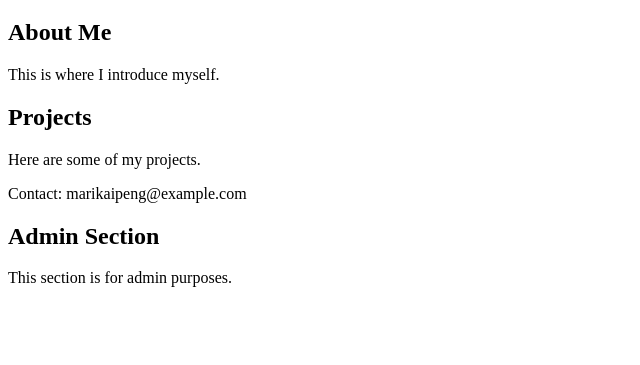
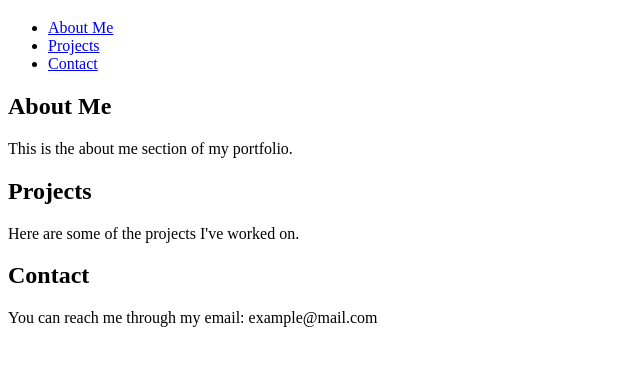
Before and after one commit to marikaipeng/My-portfolio-website, a website: page index.html in a window 1280 px wide. Shown: the part 61-426 px from the top of the page, without its empty margins (0-640 px from the left). Drawn offline with Linux system fonts and the light colour scheme.

Commit message:
Updated index.html with corrected content and proper HTML structure.

```diff
--- a/index.html
+++ b/index.html
@@ -4,28 +4,31 @@
     <meta charset="UTF-8">
     <meta name="viewport" content="width=device-width, initial-scale=1.0">
     <title>My Portfolio</title>
+    <link rel="stylesheet" href="styles.css">
 </head>
 <body>
     <header>
         <h1>Welcome to My Portfolio</h1>
+        <nav>
+            <ul>
+                <li><a href="#about">About Me</a></li>
+                <li><a href="#projects">Projects</a></li>
+                <li><a href="#contact">Contact</a></li>
+            </ul>
+        </nav>
     </header>
-    <main>
-        <section>
-            <h2>About Me</h2>
-            <p>This is where I introduce myself.</p>
-        </section>
-        <section>
-            <h2>Projects</h2>
-            <p>Here are some of my projects.</p>
-        </section>
-    </main>
-    <footer>
-        <p>Contact: marikaipeng@example.com</p>
-    </footer>
-    <div>
-        <h2>Admin Section</h2>
-        <p>This section is for admin purposes.</p>
-    </div>
-    <script src="app.js"></script>
+    <section id="about">
+        <h2>About Me</h2>
+        <p>This is the about me section of my portfolio.</p>
+    </section>
+    <section id="projects">
+        <h2>Projects</h2>
+        <p>Here are some of the projects I've worked on.</p>
+    </section>
+    <section id="contact">
+        <h2>Contact</h2>
+        <p>You can reach me through my email: example@mail.com</p>
+    </section>
+    <script src="script.js"></script>
 </body>
 </html>
```
